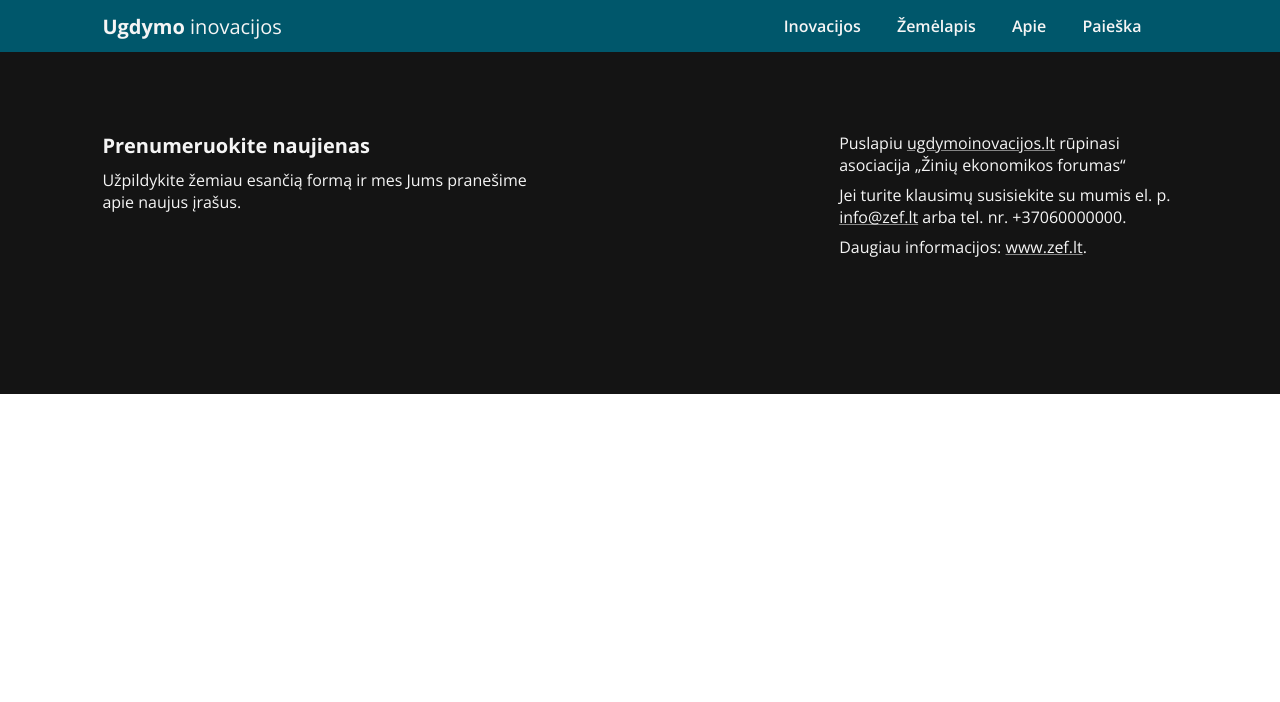
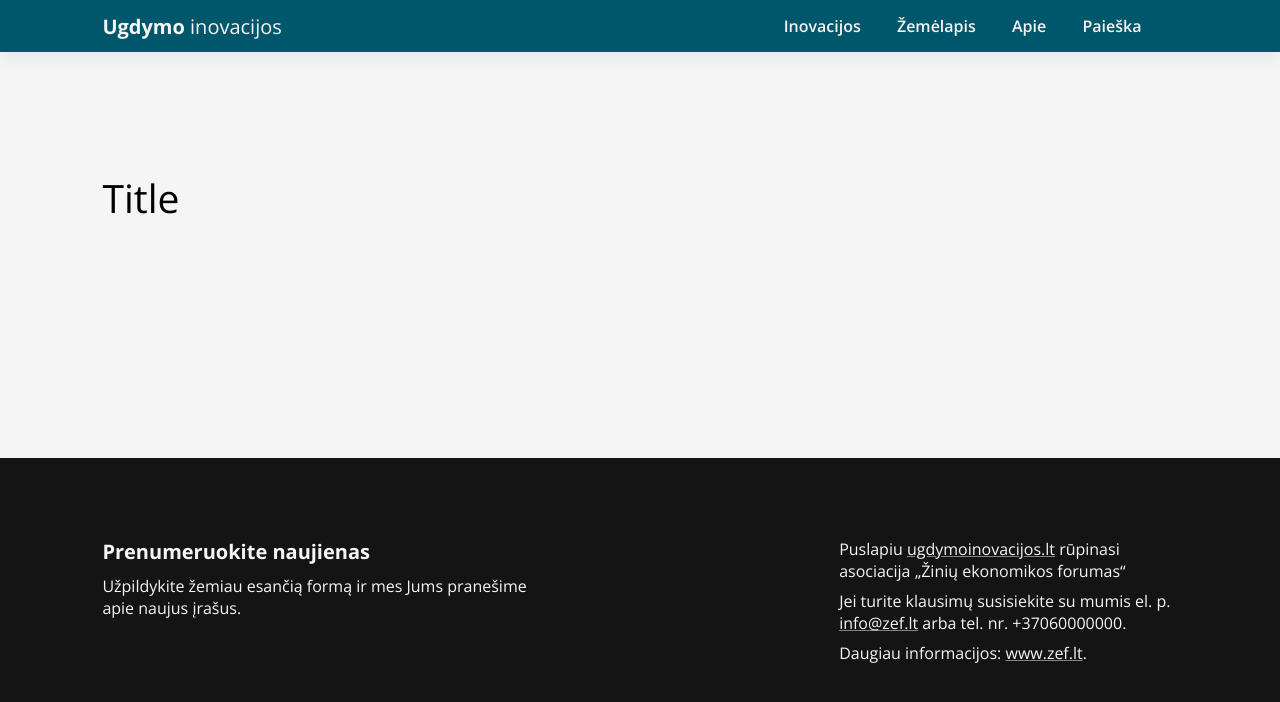
Before and after one commit to RimanteRaz/ugdymo-inovacijos, a plain HTML site: page archive.html in a window 1280 px wide. Drawn offline with nearby package versions, Linux system fonts and the light colour scheme.

Commit message:
Make footer stick to bottom

```diff
--- a/archive.html
+++ b/archive.html
@@ -28,7 +28,9 @@
         </div>
     </nav>
 
-
+    <div class="content section container">
+      <h2>Title</h2>
+    </div>
 
     <!-- FOOTER -->
     <footer class="dark-bg">
--- a/style.scss
+++ b/style.scss
@@ -192,6 +192,23 @@ p {
 
 
 // == LAYOUT
+html, body {
+  height: 100%;
+}
+
+body {
+  display: flex;
+  flex-direction: column;
+  background-color: $light-1;
+}
+
+.content{
+  flex: 1 0 auto;
+}
+
+footer{
+  flex-shrink: 0;
+}
 
 .container{
   margin: 0 5vw;
@@ -580,18 +597,3 @@ nav {
     max-width: 37ch;
   }
 }
-
-// .row-2-col {
-//   @media (min-width: $small-screen) {
-//     display: flex;
-//     flex-direction: row;
-//     justify-content: space-between;
-
-//   }
-
-//   .col-50{
-//     @media (min-width: $small-screen) {
-//       flex: 50%;
-//     }
-//   }
-// }
```
Also changed, not shown: front-page.html (+4 -1 lines), style.css, 1 other file.
